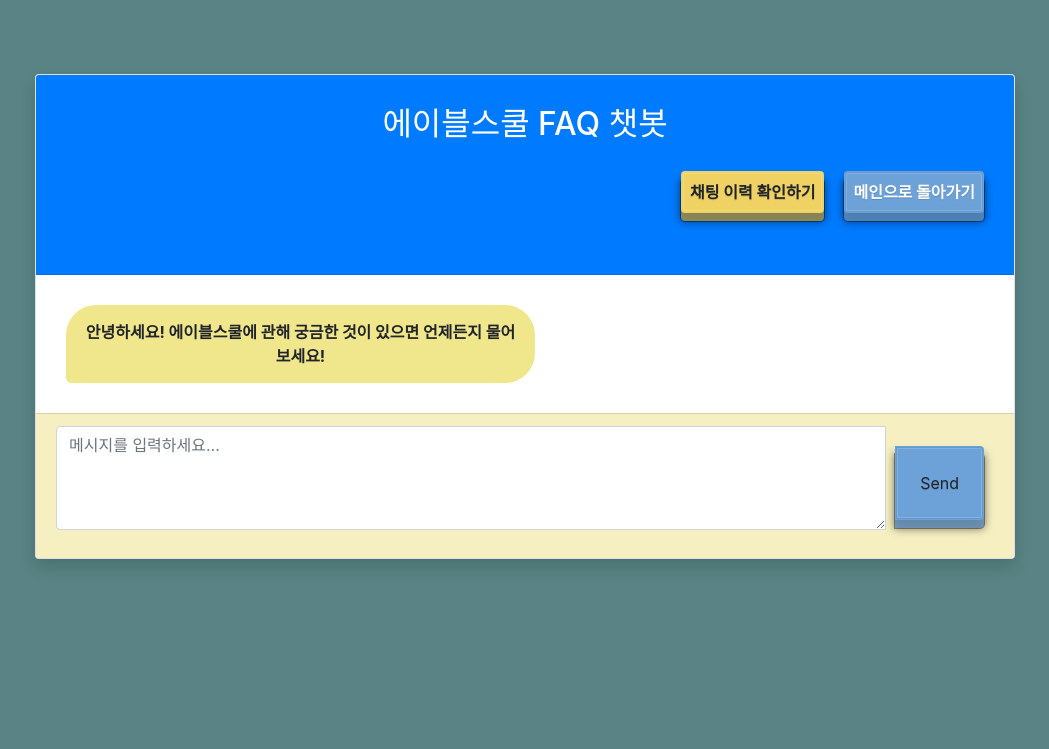
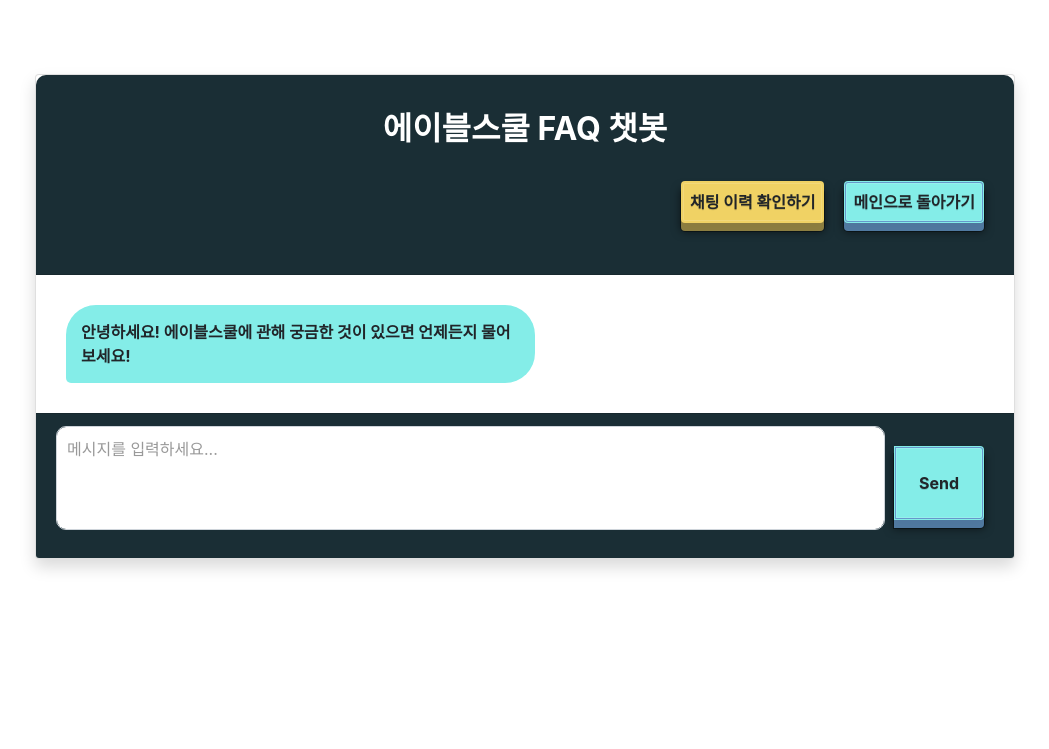
Before and after one commit to wlehd12/KT_Aivle_mini7, a Django app: page /selfchatgpt/ in a window 1280 px wide. Shown: the top 749 px of the page, without its empty margins (115-1164 px from the left). Run offline with Django 4.2, Linux system fonts and the light colour scheme; some libraries are stand-ins or nearby versions.

Commit message:
챗봇 색 통일

```diff
--- a/selfchatgpt/static/chat.css
+++ b/selfchatgpt/static/chat.css
@@ -13,6 +13,27 @@
     padding: 8px;
 }
 
+.form-control{
+    resize: none;
+    text-align: left;
+}
+
+:lang(ko) {
+    font-family: -apple-system, BlinkMacSystemFont, 'Nanum Gothic', sans-serif;
+    font-weight: bold;
+    line-height: 1.5;
+}
+
+#question {
+    resize: none;
+    padding: 10px;
+    border-radius: 10px;
+}
+
+#question::placeholder {
+    color: #999;
+}
+
 .btn-danger{
     background-color: red;
     color: white;
@@ -23,37 +44,47 @@
 #card-header{
     color:white;
     text-align: center;
-    background-color: #007bff;
+    background-color: #1a2e35;
     position: relative;
     padding-top: 30px;
     height: 200px;
+    border-top-left-radius: 10px;
+    border-top-right-radius: 10px;
+
 }
 
 #chat-start{
     font:black;
     border-radius: 30px 30px 30px 5px;
-    background-color:#f0e68c;
+    background-color:#84EDE8;
     padding: 15px;
     margin: 10px;
     width:50%;
 }
+.bot-message{
+    text-align: left;
+}
+
 .user-chat{
     color:white;
     font: bold;
     border-radius: 30px 30px 5px 30px;
-    background-color:#007bff;
+    background-color:#F0D264;
     padding:15px;
     margin:10px;
     float:right;
+    text-align: left;
 }
+
 .bot-chat{
     color:black;
     font:bold;
     border-radius: 30px 30px 30px 5px;
-    background-color:#f0e68c;
+    background-color:#84EDE8;
     padding:15px;
     margin:10px;
     float:left;
+    text-align: left;
 }
 
 /* 3D Button */
@@ -96,7 +127,7 @@
 }
 
 .btn-3d.blue {
-    background-color: #6DA2D9;
+    background-color: #84EDE8;
     box-shadow: 0 0 0 1px #6698cb inset,
           0 0 0 2px rgba(255,255,255,0.15) inset,
           0 8px 0 0 rgba(110, 164, 219, .7),
@@ -104,7 +135,7 @@
           0 8px 8px 1px rgba(0,0,0,0.5);
 }
 .btn-3d.blue:active {
-    box-shadow: 0 0 0 1px #6191C2 inset,
+    box-shadow: 0 0 0 1px #19aaa4 inset,
           0 0 0 2px rgba(255,255,255,0.15) inset,
           0 0 0 1px rgba(0,0,0,0.4);
 }
--- a/selfchatgpt/templates/selfgpt/index.html
+++ b/selfchatgpt/templates/selfgpt/index.html
@@ -6,15 +6,20 @@
         <link rel="stylesheet" href="/static/chat.css">
 
         <link href="https://stackpath.bootstrapcdn.com/bootstrap/4.5.2/css/bootstrap.min.css" rel="stylesheet">
+        <link rel="preconnect" href="https://fonts.googleapis.com">
+        <link rel="preconnect" href="https://fonts.gstatic.com" crossorigin>
+        <link href="https://fonts.googleapis.com/css2?family=Nanum+Gothic&display=swap" rel="stylesheet">
 
-    </head>
-    <body style="background: #598384;margin : 50px 150px 50px 150px;">
+        <link href="https://fonts.googleapis.com/css?family=Poppins:400,700&display=swap" rel="stylesheet">
+
+
+    <body style="background: #fff; margin : 50px 150px 50px 150px;" lang = "ko">
         <div class="container" id="chat-body">
             <div class="card shadow">
                 <div class="card-header" id="card-header">
                     <h2>에이블스쿨 FAQ 챗봇</h2>
                     <div>
-                        <a href="/" class="btn btn-3d blue text-white font-weight-bold p-2 float-right d-inline-block w-10">메인으로 돌아가기</a>
+                        <a href="/" class="btn btn-3d blue font-weight-bold p-2 float-right d-inline-block w-10">메인으로 돌아가기</a>
                         <a href="/selfchatgpt/history/" class="btn btn-3d yellow font-weight-bold p-2 float-right d-inline-block w-10" target="_blank" id="chat-history-button">채팅 이력 확인하기</a>
                     </div>
                 </div>
@@ -24,13 +29,13 @@
                         <strong>안녕하세요! 에이블스쿨에 관해 궁금한 것이 있으면 언제든지 물어보세요!</strong>
                     </div>
                 </div>
-                <div class="card-footer" style="background: #f5efc2;">
+                <div class="card-footer" style="background: #1a2e35;">
                     <form id="chat-form" class="d-flex justify-content-center">
                         <input type="hidden" name="csrfmiddlewaretoken" value="DdbMSNuflHE0dg1rSyZxnXs78Lx2pDO8sOz5kvvHRICHjkCu17sWWOL7mlXklvmm">
                         <div class="input-group" style="width: 100%;">
                             <textarea id="question" name="question" class="form-control" placeholder="메시지를 입력하세요..."></textarea>
                             <div class="input-group-append">
-                                <button type="submit" class="btn btn-3d blue p-4">Send</button>
+                                <button type="submit" class="btn btn-3d blue p-4 font-weight-bold">Send</button>
                             </div>
                         </div>
                     </form>
```
